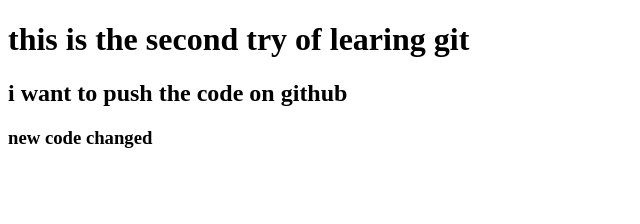
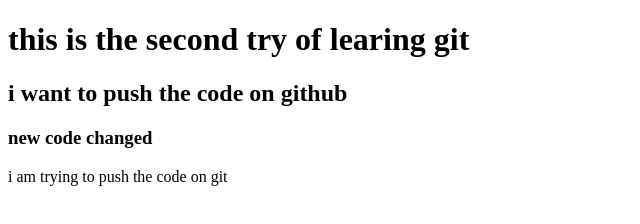
Before and after one commit to fahimshahriar98/my-second-repo, a plain HTML site: page index.html in a window 1280 px wide. Shown: the whole page, without its empty margins (0-640 px from the left). Drawn offline with Linux system fonts and the light colour scheme.

```diff
--- a/index.html
+++ b/index.html
@@ -10,5 +10,6 @@
     <h1>this is the second try of learing git</h1>
     <h2>i want to push the code on github</h2>
     <h3>new code changed</h3>
+    <p>i am trying to push the code on git</p>
 </body>
 </html>
```
